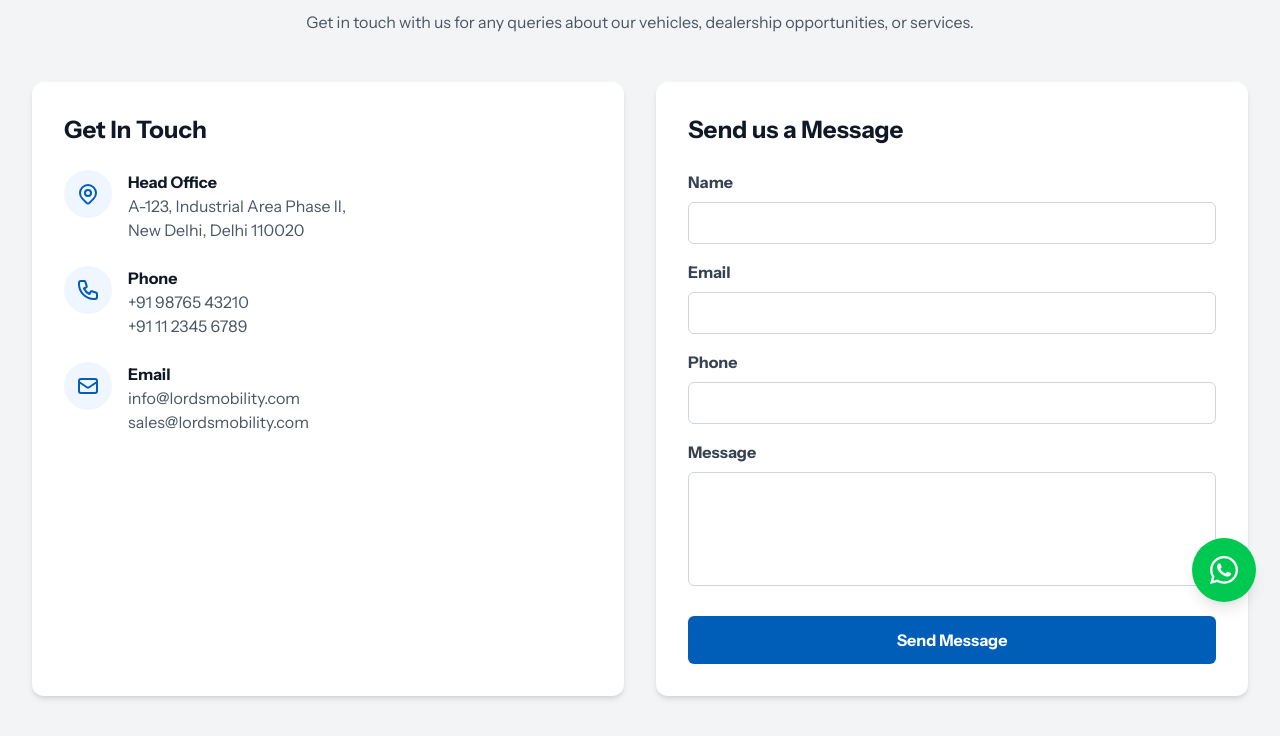
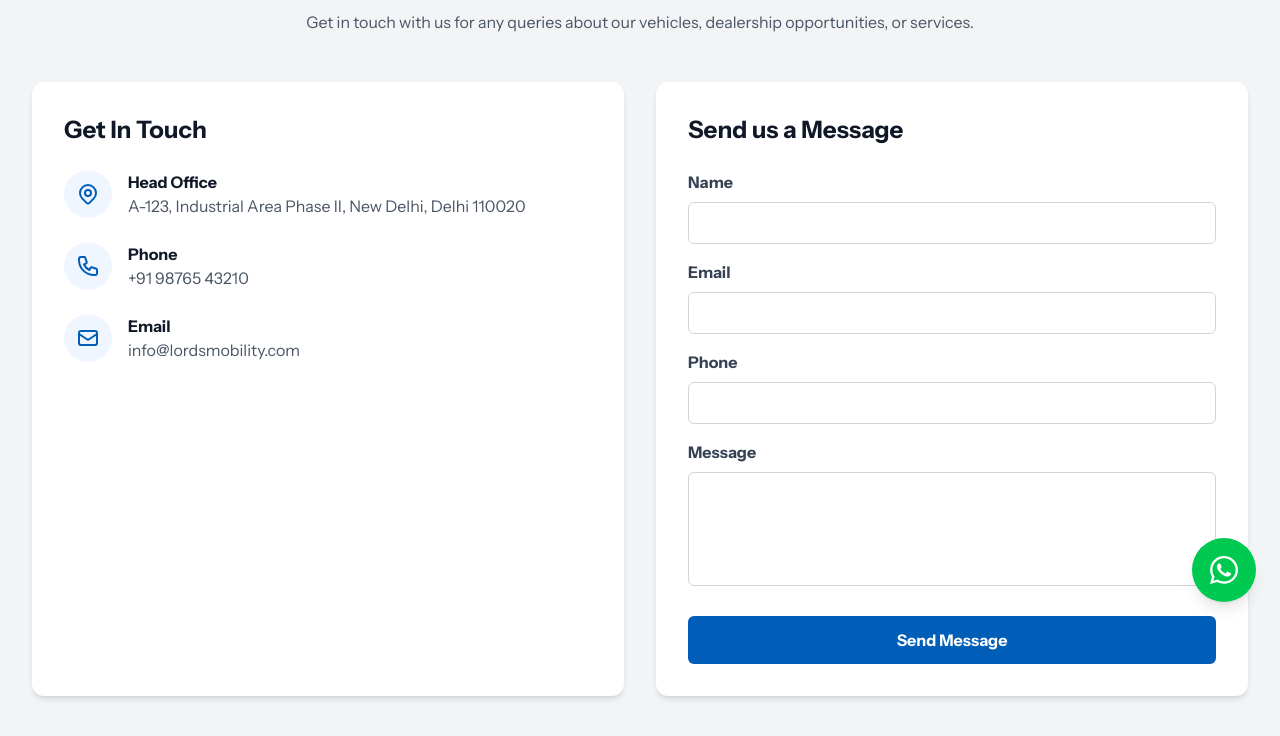
Before and after one commit to webintez/TOTO, a Laravel app: page /contact in a window 1280 px wide. Shown: the part 174-910 px from the top of the page. Run offline with Laravel 12, Linux system fonts and the light colour scheme; data comes from the database, SQL or seed files in the repository; style sheets or scripts are compiled from the project's sources; some libraries are stand-ins or nearby versions.

Commit message:
Contact fix

```diff
--- a/resources/views/contact.blade.php
+++ b/resources/views/contact.blade.php
@@ -18,8 +18,7 @@
                             </div>
                             <div>
                                 <h3 class="font-bold text-gray-900">Head Office</h3>
-                                <p class="text-gray-600">A-123, Industrial Area Phase II,</p>
-                                <p class="text-gray-600">New Delhi, Delhi 110020</p>
+                                <p class="text-gray-600">{!! nl2br(e($globalSettings['contact_address'] ?? '')) !!}</p>
                             </div>
                         </div>
 
@@ -29,8 +28,7 @@
                             </div>
                             <div>
                                 <h3 class="font-bold text-gray-900">Phone</h3>
-                                <p class="text-gray-600">+91 98765 43210</p>
-                                <p class="text-gray-600">+91 11 2345 6789</p>
+                                <p class="text-gray-600">{{ $globalSettings['contact_phone'] ?? '' }}</p>
                             </div>
                         </div>
 
@@ -40,8 +38,7 @@
                             </div>
                             <div>
                                 <h3 class="font-bold text-gray-900">Email</h3>
-                                <p class="text-gray-600"><a href="mailto:info@lordsmobility.com" class="hover:text-primary">info@lordsmobility.com</a></p>
-                                <p class="text-gray-600"><a href="mailto:sales@lordsmobility.com" class="hover:text-primary">sales@lordsmobility.com</a></p>
+                                <p class="text-gray-600"><a href="mailto:{{ $globalSettings['contact_email'] ?? '' }}" class="hover:text-primary">{{ $globalSettings['contact_email'] ?? '' }}</a></p>
                             </div>
                         </div>
                     </div>
@@ -83,7 +80,9 @@
             <!-- Map -->
             <div class="mt-12 bg-white rounded-xl shadow-md p-4 h-96">
                 <!-- Placeholder for Google Map -->
-                <iframe src="https://www.google.com/maps/embed?pb=!1m18!1m12!1m3!1d224345.83923192776!2d77.0688975472578!3d28.52728034389636!2m3!1f0!2f0!3f0!3m2!1i1024!2i768!4f13.1!3m3!1m2!1s0x390cfd5b347eb62d%3A0x52c2b7494e204dce!2sNew%20Delhi%2C%20Delhi!5e0!3m2!1sen!2sin!4v1705307000000!5m2!1sen!2sin" width="100%" height="100%" style="border:0;" allowfullscreen="" loading="lazy" referrerpolicy="no-referrer-when-downgrade" class="rounded-lg"></iframe>
+                <div class="w-full h-full rounded-lg overflow-hidden">
+                    {!! $globalSettings['google_map_embed'] ?? '' !!}
+                </div>
             </div>
         </div>
     </section>
```
